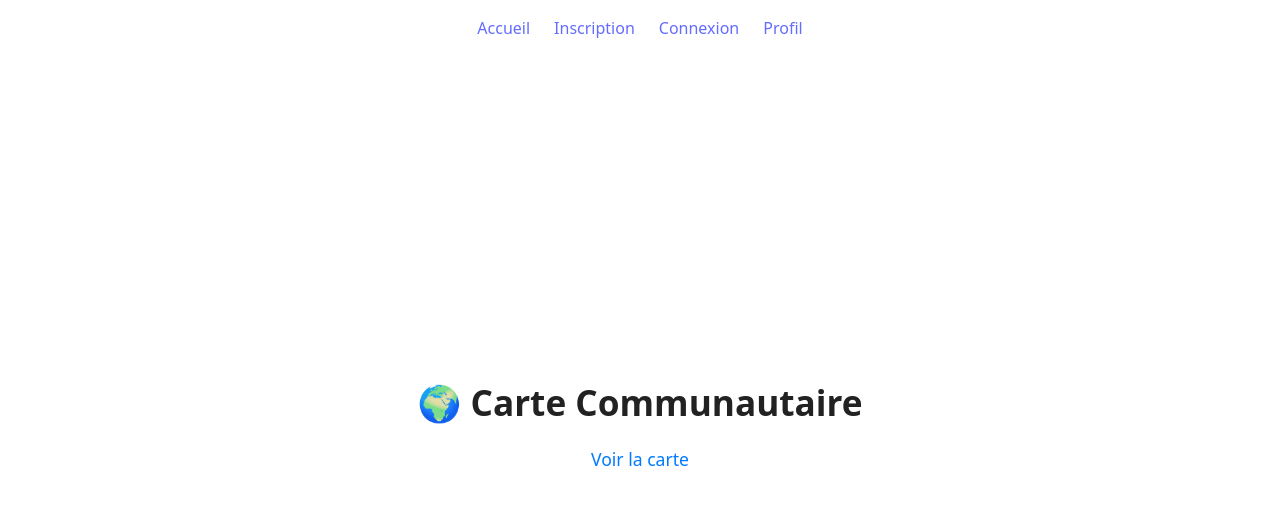
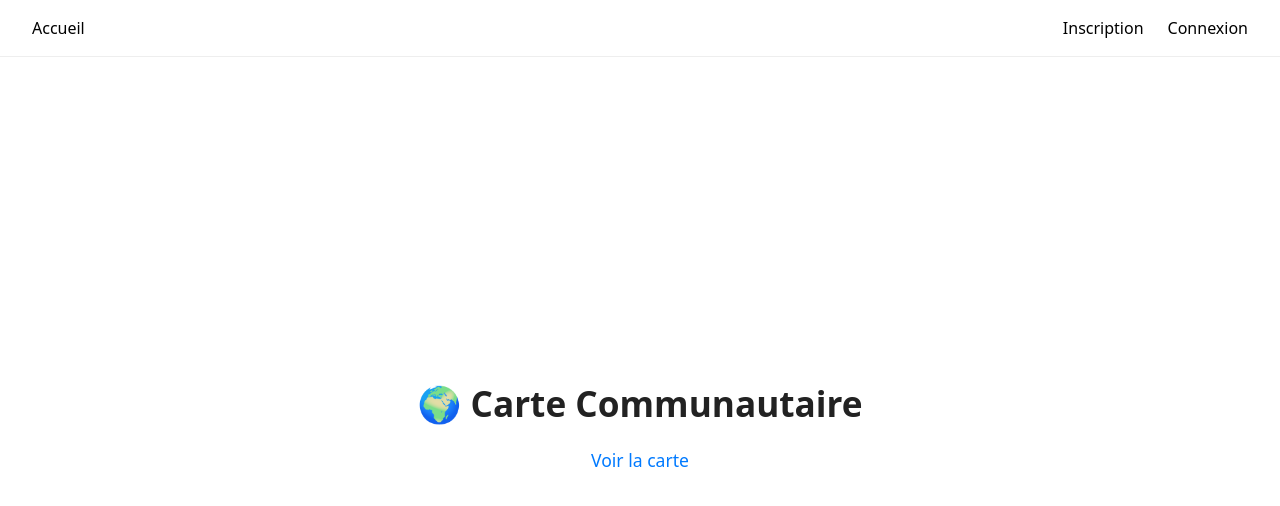
Before and after one commit to lolo28r/projet-map, a React app in the folder frontend/: page / in a window 1280 px wide. Shown: the top 506 px of the page. Built offline with nearby package versions, Linux system fonts and the light colour scheme; the HTML template or start-up script is replaced by a standard one.

Commit message:
update nav

```diff
--- a/frontend/src/App.css
+++ b/frontend/src/App.css
@@ -6,25 +6,60 @@ body,
   padding: 0;
 }
 
-body {
+#root {
+  min-height: 100vh;
+  width: 100%;
   display: flex;
   flex-direction: column;
 }
 
-#root {
-  flex: 1;
-  display: flex;
-  flex-direction: column;
-}
-
+/* NAVBAR */
 .nav {
   display: flex;
-  justify-content: center;
+  justify-content: space-between;
   align-items: center;
-  gap: 1.5rem;
-  padding: 1rem;
+  padding: 1rem 2rem;
   background: #fff;
+  border-bottom: 1px solid #eee;
   position: sticky;
   top: 0;
   z-index: 1000;
 }
+
+/* GAUCHE */
+.nav-left a {
+  font-weight: 600;
+  text-decoration: none;
+  color: #000;
+}
+
+/* DROITE */
+.nav-right {
+  display: flex;
+  align-items: center;
+  gap: 1.5rem;
+}
+
+.nav a {
+  text-decoration: none;
+  color: #000;
+  font-weight: 500;
+}
+
+.nav a:hover {
+  text-decoration: underline;
+}
+
+/* Bouton logout */
+.logout-btn {
+  background: none;
+  border: none;
+  color: #000;
+  font-weight: 500;
+  cursor: pointer;
+  padding: 0;
+}
+
+.logout-btn:hover {
+  text-decoration: underline;
+}
--- a/frontend/src/App.jsx
+++ b/frontend/src/App.jsx
@@ -1,18 +1,52 @@
-import { BrowserRouter as Router, Link } from 'react-router-dom';
-import AppRoutes from './routes/appRoutes.jsx';
-import './App.css';
-import { UserProvider } from './context/userContext.jsx';
+import { BrowserRouter as Router, Link, useNavigate } from "react-router-dom";
+import AppRoutes from "./routes/appRoutes.jsx";
+import "./App.css";
+import { UserProvider, UserContext } from "./context/userContext.jsx";
+import { useContext } from "react";
+
+function Navbar() {
+  const { token, setToken, setUserId } = useContext(UserContext);
+  const navigate = useNavigate();
+
+  const handleLogout = () => {
+    localStorage.removeItem("token");
+    localStorage.removeItem("userId");
+    setToken(null);
+    setUserId(null);
+    navigate("/login");
+  };
+
+  return (
+    <nav className="nav">
+      <div className="nav-left">
+        <Link to="/">Accueil</Link>
+      </div>
+
+      <div className="nav-right">
+        {!token ? (
+          <>
+            <Link to="/register">Inscription</Link>
+            <Link to="/login">Connexion</Link>
+          </>
+        ) : (
+          <>
+            <Link to="/profile">Mon compte</Link>
+            <button className="logout-btn" onClick={handleLogout}>
+              Déconnexion
+            </button>
+          </>
+        )}
+      </div>
+    </nav>
+
+  );
+}
 
 function App() {
   return (
     <UserProvider>
       <Router>
-        <nav className='nav'>
-          <Link to="/">Accueil</Link>
-          <Link to="/register">Inscription</Link>
-          <Link to="/login">Connexion</Link>
-          <Link to="/profile">Profil</Link>
-        </nav>
+        <Navbar />
         <AppRoutes />
       </Router>
     </UserProvider>
```
